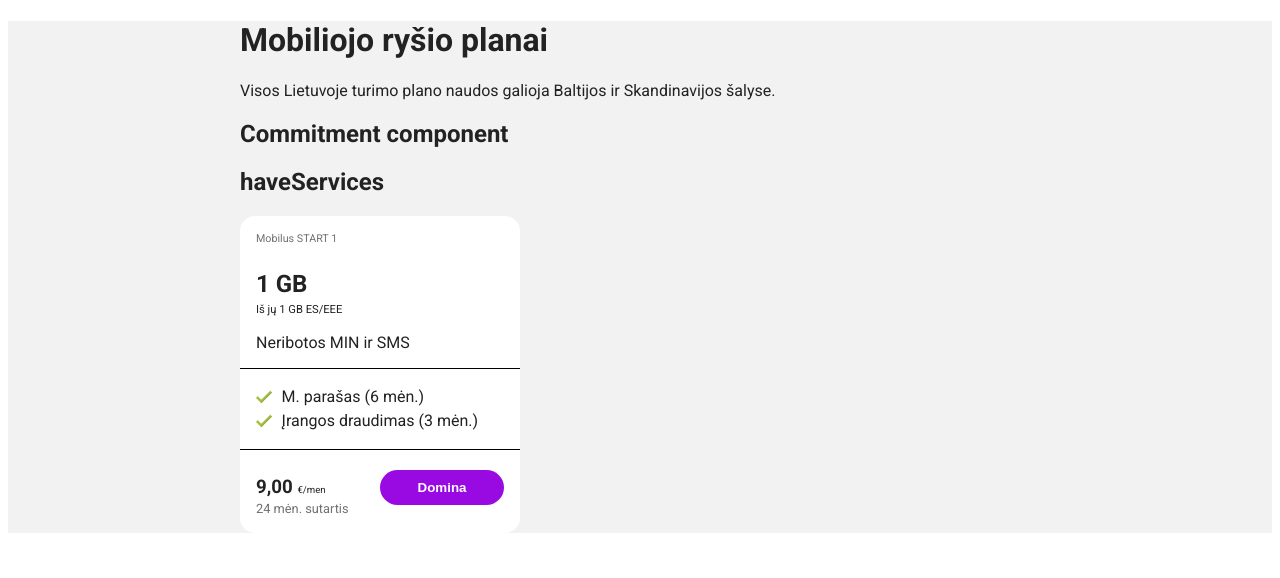
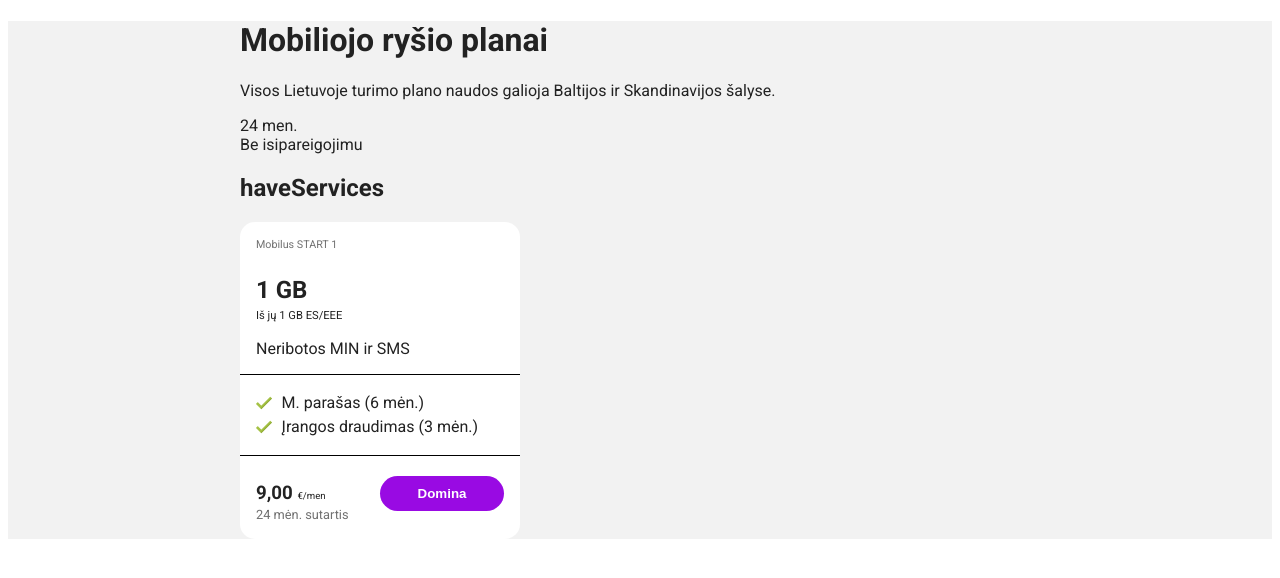
Before and after one commit to MariusCodeAcademy/mobile-plans, a React (Create React App) app: page / in a window 1280 px wide. Shown: the top 578 px of the page. Built offline with nearby package versions, Linux system fonts and the light colour scheme.

Commit message:
comitment css

```diff
--- a/src/components/comitment.jsx
+++ b/src/components/comitment.jsx
@@ -2,7 +2,18 @@
 
 class Comitment extends Component {
   render() {
-    return <h2>Commitment component</h2>;
+    return (
+      <div className="commitment-component">
+        <div className="c__selection">
+          <span className="c__select"></span>
+          <span className="c__select-title">24 men.</span>
+        </div>
+        <div className="c__selection">
+          <span className="c__select"></span>
+          <span className="c__select-title">Be isipareigojimu</span>
+        </div>
+      </div>
+    );
   }
 }
 
```
